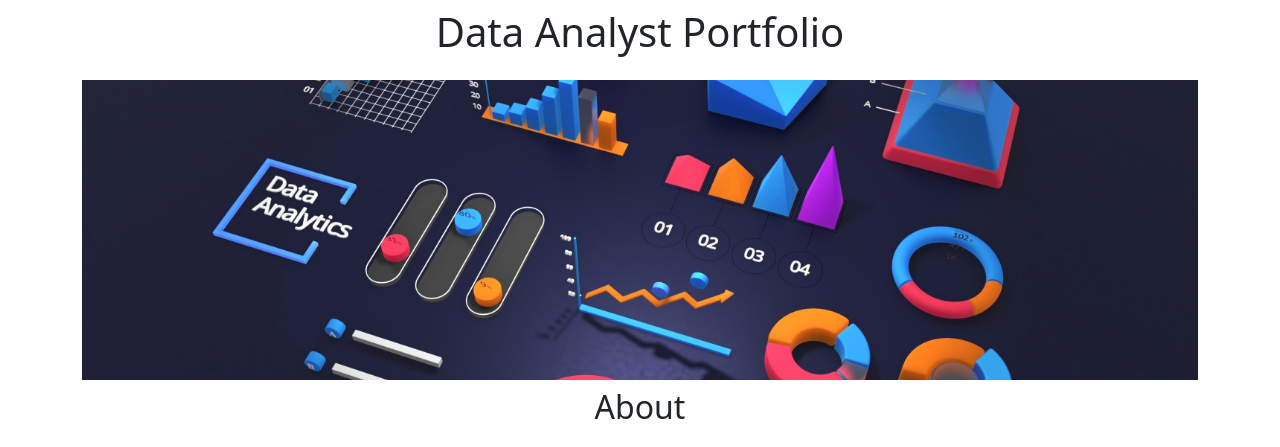
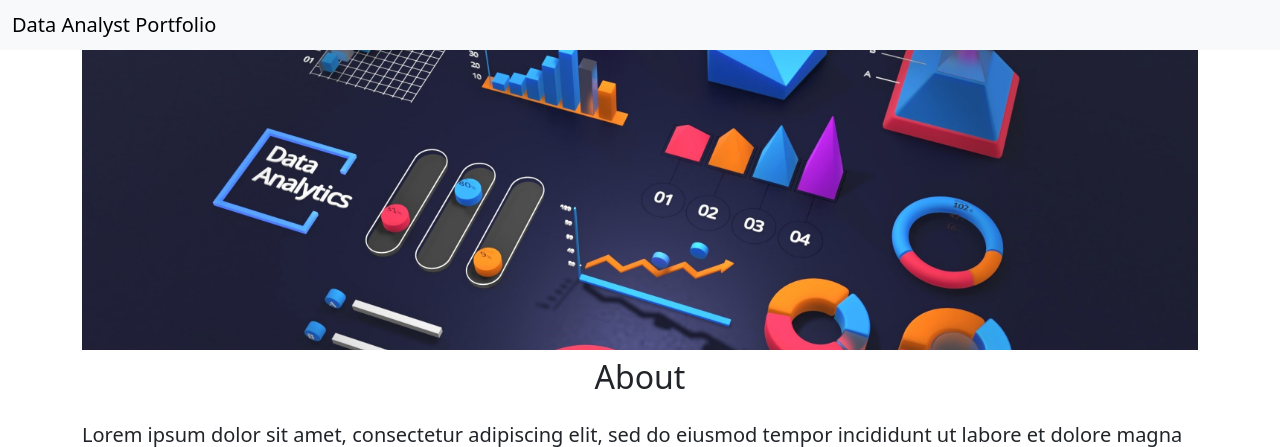
Before and after one commit to FridaAchieng/Portfolio-v2, a Flask app: page / in a window 1280 px wide. Shown: the top 447 px of the page. Run offline with Flask 2, Linux system fonts and the light colour scheme.

Commit message:
Added navbar

```diff
--- a/templates/home.html
+++ b/templates/home.html
@@ -16,8 +16,9 @@
   </head>
 
   <body>
+    {% include "navbar.html"%}
     <div class="container">
-    <h1 class="text-center mt-2 mb-4 ">Data Analyst Portfolio</h1>
+    <!--<h1 class="text-center mt-2 mb-4 ">Data Analyst Portfolio</h1>-->
     <img class="img-fluid" id="banner" src="https://portfolio-tutorial.dafrireece.repl.co/static/data_bannar.jpg" >
     <h2 class="text-center mt-2 mb-4 "> About </h2>
     <p class="lead">Lorem ipsum dolor sit amet, consectetur adipiscing elit, sed do eiusmod tempor incididunt ut labore et dolore magna aliqua. Nunc pulvinar sapien et ligula ullamcorper malesuada proin libero nunc. Nisl suscipit adipiscing bibendum est ultricies. Dictumst quisque sagittis purus sit amet volutpat consequat mauris nunc. Commodo sed egestas egestas fringilla phasellus faucibus. Est lorem ipsum dolor sit amet consectetur adipiscing elit pellentesque. Gravida rutrum quisque non tellus orci. Leo a diam sollicitudin tempor id eu nisl nunc.</p>
--- /dev/null
+++ b/templates/navbar.html
@@ -0,0 +1,6 @@
+<nav class="navbar bg-body-tertiary">
+  <div class="container-fluid">
+    <h1 class="navbar-brand mb-0 h1">Data Analyst
+ Portfolio</h1>
+  </div>
+</nav>
```
